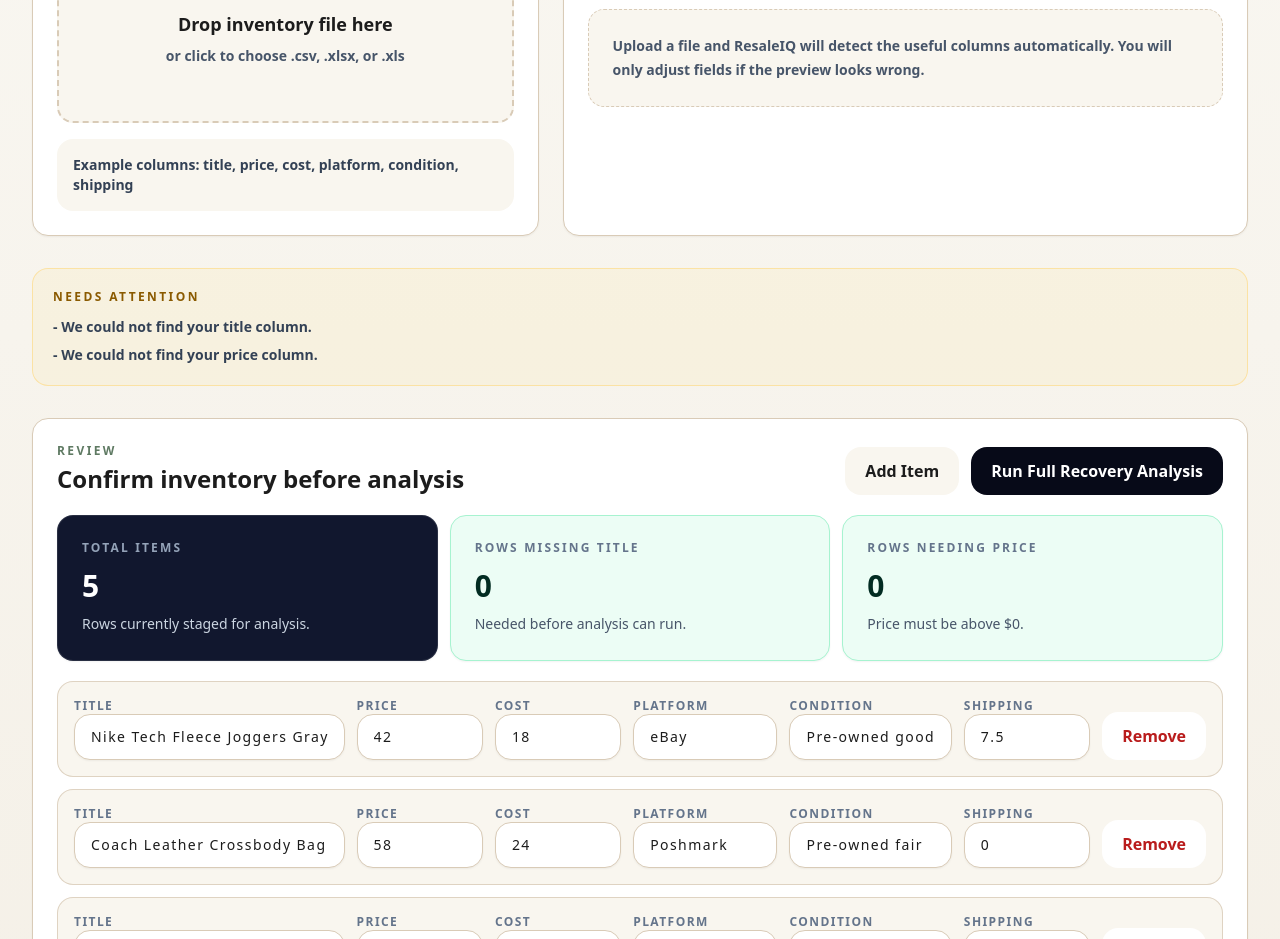
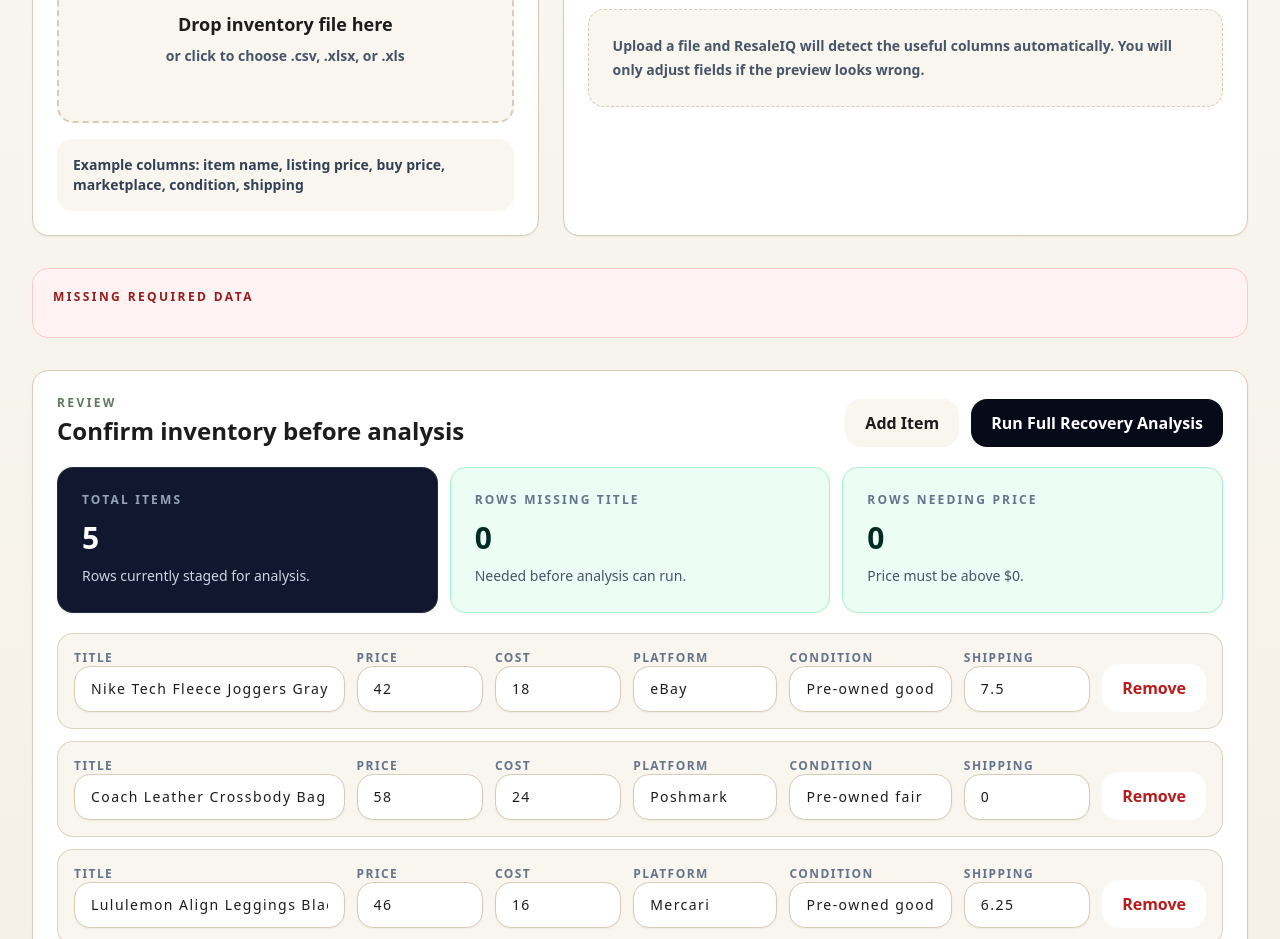
Before and after one commit to RejectedDope/ResaleIQ, a Next.js app: page /inventory in a window 1280 px wide. Shown: the part 820-1759 px from the top of the page. Built offline with nearby package versions, Linux system fonts and the light colour scheme.

Commit message:
Improve inventory upload column detection trust states

```diff
--- a/app/inventory/page.tsx
+++ b/app/inventory/page.tsx
@@ -18,9 +18,15 @@ type InventoryDraft = {
 
 type ParsedRow = Record<string, string | number | boolean | null | undefined>;
 type InventoryField = 'title' | 'price' | 'cost' | 'platform' | 'condition' | 'shipping';
+type Confidence = 'High' | 'Medium' | 'Low';
 type ColumnMap = Record<InventoryField, string>;
-type Confidence = 'High' | 'Medium' | 'Low';
 type ConfidenceMap = Record<InventoryField, Confidence>;
+
+type ColumnDetection = {
+  column: string;
+  confidence: Confidence;
+  source: 'header' | 'preview' | 'missing';
+};
 
 const MAX_IMPORT_ROWS = 100;
 const REQUIRED_FIELDS: InventoryField[] = ['title', 'price'];
@@ -33,6 +39,15 @@ const INVENTORY_FIELDS: { key: InventoryField; label: string; required?: boolean
   { key: 'condition', label: 'Condition' },
   { key: 'shipping', label: 'Shipping' },
 ];
+
+const FIELD_ALIASES: Record<InventoryField, string[]> = {
+  title: ['title', 'item', 'item name', 'name', 'product', 'product name', 'listing title', 'description'],
+  price: ['price', 'list price', 'sale price', 'listing price', 'current price', 'asking price', 'ask price'],
+  cost: ['cost', 'purchase', 'purchase price', 'buy price', 'buy cost', 'purchase cost', 'cogs', 'item cost'],
+  platform: ['platform', 'site', 'marketplace', 'channel', 'selling site'],
+  condition: ['condition', 'grade', 'item condition'],
+  shipping: ['shipping', 'shipping cost', 'shipping paid', 'ship cost', 'postage', 'ship'],
+};
 
 const STARTER_ITEMS: InventoryDraft[] = [
   { id: 1, title: 'Nike Tech Fleece Joggers Gray Mens Medium', price: 42, cost: 18, platform: 'eBay', condition: 'Pre-owned good', shipping: 7.5 },
@@ -81,48 +96,111 @@ function normalizePlatform(value: unknown) {
 }
 
 function normalizeColumnName(column: string) {
-  return column.toLowerCase().replace(/[^a-z0-9]/g, '');
+  return column.toLowerCase().replace(/[_-]+/g, ' ').replace(/[^a-z0-9 ]/g, '').replace(/\s+/g, ' ').trim();
+}
+
+function compactColumnName(column: string) {
+  return normalizeColumnName(column).replace(/\s/g, '');
 }
 
 function isMeaningfulColumn(column: string) {
-  const key = normalizeColumnName(column);
+  const key = compactColumnName(column);
   return Boolean(key && !/^empty\d*$/.test(key) && !/^__empty\d*$/.test(key) && key !== 'blank');
 }
 
-function detectColumn(columns: string[], exact: string[], partial: string[]) {
-  const normalized = columns.map((column) => ({ column, key: normalizeColumnName(column) }));
-  const exactMatch = normalized.find(({ key }) => exact.includes(key));
-  if (exactMatch) return { column: exactMatch.column, confidence: 'High' as Confidence };
-  const partialMatch = normalized.find(({ key }) => partial.some((needle) => key.includes(needle)));
-  if (partialMatch) return { column: partialMatch.column, confidence: 'Medium' as Confidence };
-  return { column: '', confidence: 'Low' as Confidence };
+function sampleValues(rows: ParsedRow[], column: string) {
+  return rows.slice(0, 12).map((row) => row[column]).filter((value) => normalizeText(value));
 }
 
-function inferMapping(columns: string[]) {
-  const title = detectColumn(columns, ['title', 'item', 'name', 'itemname', 'product'], ['itemtitle', 'description', 'productname']);
-  const price = detectColumn(columns, ['price', 'listprice', 'listingprice', 'saleprice'], ['askingprice', 'askprice', 'currentprice']);
-  const cost = detectColumn(columns, ['cost', 'purchase', 'buyprice', 'purchaseprice'], ['purchasecost', 'buycost', 'itemcost', 'cogs']);
-  const platform = detectColumn(columns, ['platform', 'site', 'marketplace'], ['channel', 'sellingsite']);
-  const condition = detectColumn(columns, ['condition', 'grade'], ['itemcondition']);
-  const shipping = detectColumn(columns, ['shipping', 'ship', 'postage'], ['shippingcost', 'shippingpaid', 'shipcost']);
+function textScore(rows: ParsedRow[], column: string) {
+  const values = sampleValues(rows, column);
+  if (!values.length) return 0;
+  const textValues = values.filter((value) => {
+    const text = normalizeText(value);
+    return text.length >= 4 && toNumber(value) === 0 && /[a-z]/i.test(text);
+  });
+  const avgLength = textValues.reduce((sum, value) => sum + normalizeText(value).length, 0) / Math.max(textValues.length, 1);
+  return textValues.length * 2 + avgLength / 12;
+}
+
+function moneyScore(rows: ParsedRow[], column: string) {
+  const values = sampleValues(rows, column);
+  if (!values.length) return 0;
+  const numericValues = values.map(toNumber).filter((value) => value > 0 && value < 100000);
+  return numericValues.length / values.length;
+}
+
+function platformScore(rows: ParsedRow[], column: string) {
+  const platforms = ['ebay', 'poshmark', 'mercari', 'depop', 'facebook', 'etsy', 'grailed'];
+  const values = sampleValues(rows, column).map((value) => normalizeText(value).toLowerCase());
+  if (!values.length) return 0;
+  return values.filter((value) => platforms.some((platform) => value.includes(platform))).length / values.length;
+}
+
+function conditionScore(rows: ParsedRow[], column: string) {
+  const conditions = ['new', 'used', 'preowned', 'pre-owned', 'good', 'fair', 'excellent', 'worn', 'like new'];
+  const values = sampleValues(rows, column).map((value) => normalizeText(value).toLowerCase());
+  if (!values.length) return 0;
+  return values.filter((value) => conditions.some((condition) => value.includes(condition))).length / values.length;
+}
+
+function headerDetection(columns: string[], aliases: string[]) {
+  const normalizedAliases = aliases.map((alias) => normalizeColumnName(alias));
+  const compactAliases = aliases.map((alias) => compactColumnName(alias));
+  const normalizedColumns = columns.map((column) => ({
+    column,
+    normalized: normalizeColumnName(column),
+    compact: compactColumnName(column),
+  }));
+
+  const exact = normalizedColumns.find(({ normalized, compact }) => normalizedAliases.includes(normalized) || compactAliases.includes(compact));
+  if (exact) return { column: exact.column, confidence: 'High' as Confidence };
+
+  const fuzzy = normalizedColumns.find(({ normalized, compact }) => (
+    normalizedAliases.some((alias) => normalized.includes(alias) || alias.includes(normalized)) ||
+    compactAliases.some((alias) => compact.includes(alias) || alias.includes(compact))
+  ));
+
+  if (fuzzy) return { column: fuzzy.column, confidence: 'Medium' as Confidence };
+  return null;
+}
+
+function previewDetection(field: InventoryField, columns: string[], rows: ParsedRow[], usedColumns: Set<string>): ColumnDetection {
+  const availableColumns = columns.filter((column) => !usedColumns.has(column));
+  const ranked = availableColumns
+    .map((column) => {
+      if (field === 'title') return { column, score: textScore(rows, column) };
+      if (field === 'platform') return { column, score: platformScore(rows, column) };
+      if (field === 'condition') return { column, score: conditionScore(rows, column) };
+      return { column, score: moneyScore(rows, column) };
+    })
+    .sort((a, b) => b.score - a.score);
+
+  const best = ranked[0];
+  if (!best) return { column: '', confidence: 'Low', source: 'missing' };
+  const threshold = field === 'title' ? 4 : field === 'platform' || field === 'condition' ? 0.35 : 0.5;
+  if (best.score >= threshold) return { column: best.column, confidence: 'Medium', source: 'preview' };
+  return { column: '', confidence: 'Low', source: 'missing' };
+}
+
+function detectField(field: InventoryField, columns: string[], rows: ParsedRow[], usedColumns: Set<string>): ColumnDetection {
+  const header = headerDetection(columns.filter((column) => !usedColumns.has(column)), FIELD_ALIASES[field]);
+  if (header) return { ...header, source: 'header' };
+  return previewDetection(field, columns, rows, usedColumns);
+}
+
+function inferMapping(columns: string[], rows: ParsedRow[]) {
+  const usedColumns = new Set<string>();
+  const detections = INVENTORY_FIELDS.reduce((current, field) => {
+    const detection = detectField(field.key, columns, rows, usedColumns);
+    if (detection.column) usedColumns.add(detection.column);
+    return { ...current, [field.key]: detection };
+  }, {} as Record<InventoryField, ColumnDetection>);
 
   return {
-    mapping: {
-      title: title.column,
-      price: price.column,
-      cost: cost.column,
-      platform: platform.column,
-      condition: condition.column,
-      shipping: shipping.column,
-    },
-    confidence: {
-      title: title.confidence,
-      price: price.confidence,
-      cost: cost.confidence,
-      platform: platform.confidence,
-      condition: condition.confidence,
-      shipping: shipping.confidence,
-    },
+    mapping: INVENTORY_FIELDS.reduce((current, field) => ({ ...current, [field.key]: detections[field.key].column }), EMPTY_MAPPING),
+    confidence: INVENTORY_FIELDS.reduce((current, field) => ({ ...current, [field.key]: detections[field.key].confidence }), EMPTY_CONFIDENCE),
+    detections,
   };
 }
 
@@ -151,10 +229,10 @@ function cleanRows(rows: ParsedRow[], mapping: ColumnMap) {
     const platform = normalizePlatform(row[mapping.platform]);
     const condition = normalizeCondition(row[mapping.condition]) || 'condition missing';
 
-    if (!mapping.cost) warnings.push('We could not find your cost column, so missing costs were treated as $0.');
-    if (!mapping.platform) warnings.push('We could not find your platform column, so eBay was used as the default.');
-    if (!mapping.condition) warnings.push('We could not find your condition column, so condition missing was used.');
-    if (!mapping.shipping) warnings.push('We could not find your shipping column, so shipping was treated as $0.');
+    if (!mapping.cost) warnings.push('Cost was not detected, so missing costs were treated as $0.');
+    if (!mapping.platform) warnings.push('Platform was not detected, so eBay was used as the default.');
+    if (!mapping.condition) warnings.push('Condition was not detected, so condition missing was used.');
+    if (!mapping.shipping) warnings.push('Shipping was not detected, so shipping was treated as $0.');
 
     return { id: index + 1, title, price, cost, platform, condition, shipping };
   });
@@ -343,12 +421,14 @@ export default function InventoryPage() {
     setShowFieldEditor(false);
     try {
       const parsed = await parseInventoryFile(file);
-      const detection = inferMapping(parsed.columns);
+      const detection = inferMapping(parsed.columns, parsed.rows);
       const nextWarnings: string[] = [];
 
       if (!parsed.rows.length) nextWarnings.push('We could not find any inventory rows in this file.');
-      if (!detection.mapping.title) nextWarnings.push('We could not find your title column.');
-      if (!detection.mapping.price) nextWarnings.push('We could not find your price column.');
+      if (parsed.rows.length && detection.mapping.title) nextWarnings.push(`We detected "${detection.mapping.title}" as your title column. Confirm with the preview.`);
+      if (parsed.rows.length && detection.mapping.price) nextWarnings.push(`We detected "${detection.mapping.price}" as your price column. Confirm with the preview.`);
+      if (parsed.rows.length && !detection.mapping.title) nextWarnings.push('We still need your title column. Open Adjust Fields if the preview shows it under a different name.');
+      if (parsed.rows.length && !detection.mapping.price) nextWarnings.push('We still need your price column. Open Adjust Fields if the preview shows it under a different name.');
       if (parsed.rows.length > MAX_IMPORT_ROWS) nextWarnings.push(`This file has ${parsed.rows.length} rows. The MVP will use the first ${MAX_IMPORT_ROWS}.`);
 
       setFileName(file.name);
@@ -446,7 +526,7 @@ export default function InventoryPage() {
             <input className="hidden" type="file" accept=".csv,.xlsx,.xls" onChange={(event) => handleFile(event.target.files?.[0])} />
           </label>
           <div className="mt-4 rounded-2xl bg-ivory p-4 text-sm font-bold text-slate-700">
-            {isParsing ? 'Reading your file...' : fileName ? `Loaded: ${fileName}` : 'Example columns: title, price, cost, platform, condition, shipping'}
+            {isParsing ? 'Reading your file...' : fileName ? `Loaded: ${fileName}` : 'Example columns: item name, listing price, buy price, marketplace, condition, shipping'}
           </div>
         </div>
 
@@ -472,11 +552,23 @@ export default function InventoryPage() {
                 {INVENTORY_FIELDS.map((field) => {
                   const detected = mapping[field.key];
                   const requiredMissing = Boolean(field.required && !detected);
+                  const needsReview = Boolean(detected && confidence[field.key] !== 'High');
+                  const cardClass = requiredMissing
+                    ? 'border border-red-200 bg-red-50 text-red-800'
+                    : needsReview
+                      ? 'border border-[#FFD36B]/60 bg-[#FFD36B]/10 text-[#6F4A00]'
+                      : 'border border-tan bg-ivory text-slate-700';
+                  const detectedMessage = detected
+                    ? `We detected this as your ${field.label.toLowerCase()} column: ${detected}`
+                    : field.required
+                      ? `We still need your ${field.label.toLowerCase()} column`
+                      : 'Not detected, optional';
+
                   return (
-                    <div key={field.key} className={`rounded-2xl p-4 ${requiredMissing ? 'bg-red-50 text-red-800' : 'bg-ivory text-slate-700'}`}>
+                    <div key={field.key} className={`rounded-2xl p-4 ${cardClass}`}>
                       <p className="text-xs font-extrabold uppercase tracking-[0.16em] opacity-70">{field.label}</p>
-                      <p className="mt-2 text-sm font-extrabold">{detected || (field.key === 'price' ? 'We could not find your price column' : field.key === 'title' ? 'We could not find your title column' : 'Not found, optional')}</p>
-                      <p className="mt-2 text-xs font-bold">Confidence: {detected ? confidence[field.key] : 'Low'}</p>
+                      <p className="mt-2 text-sm font-extrabold">{detectedMessage}</p>
+                      <p className="mt-2 text-xs font-bold">Confidence: {detected ? confidence[field.key] : 'Low'}{needsReview ? ' - review preview' : ''}</p>
                     </div>
                   );
                 })}
@@ -539,13 +631,11 @@ export default function InventoryPage() {
       </div>
 
       {warnings.length || requiredMappingMissing.length || mappingSummary.priceProblems || mappingSummary.missingTitles ? (
-        <div className="rounded-2xl border border-[#FFD36B]/50 bg-[#FFD36B]/10 p-5">
-          <p className="text-xs font-bold uppercase tracking-[0.2em] text-[#8A5A00]">Needs attention</p>
+        <div className={`rounded-2xl border p-5 ${requiredMappingMissing.length ? 'border-red-200 bg-red-50' : 'border-[#FFD36B]/50 bg-[#FFD36B]/10'}`}>
+          <p className={`text-xs font-bold uppercase tracking-[0.2em] ${requiredMappingMissing.length ? 'text-red-800' : 'text-[#8A5A00]'}`}>{requiredMappingMissing.length ? 'Missing required data' : 'Review before importing'}</p>
           <ul className="mt-3 space-y-2 text-sm font-bold text-slate-700">
-            {requiredMappingMissing.includes('title') ? <li>- We could not find your title column.</li> : null}
-            {requiredMappingMissing.includes('price') ? <li>- We could not find your price column.</li> : null}
-            {mappingSummary.missingTitles ? <li>- Some rows are missing item titles.</li> : null}
-            {mappingSummary.priceProblems ? <li>- Some rows need a usable price above $0.</li> : null}
+            {mappingSummary.missingTitles && mapping.title ? <li>- Some rows are missing item titles.</li> : null}
+            {mappingSummary.priceProblems && mapping.price ? <li>- Some rows need a usable price above $0.</li> : null}
             {warnings.map((warning) => <li key={warning}>- {warning}</li>)}
           </ul>
         </div>
```
